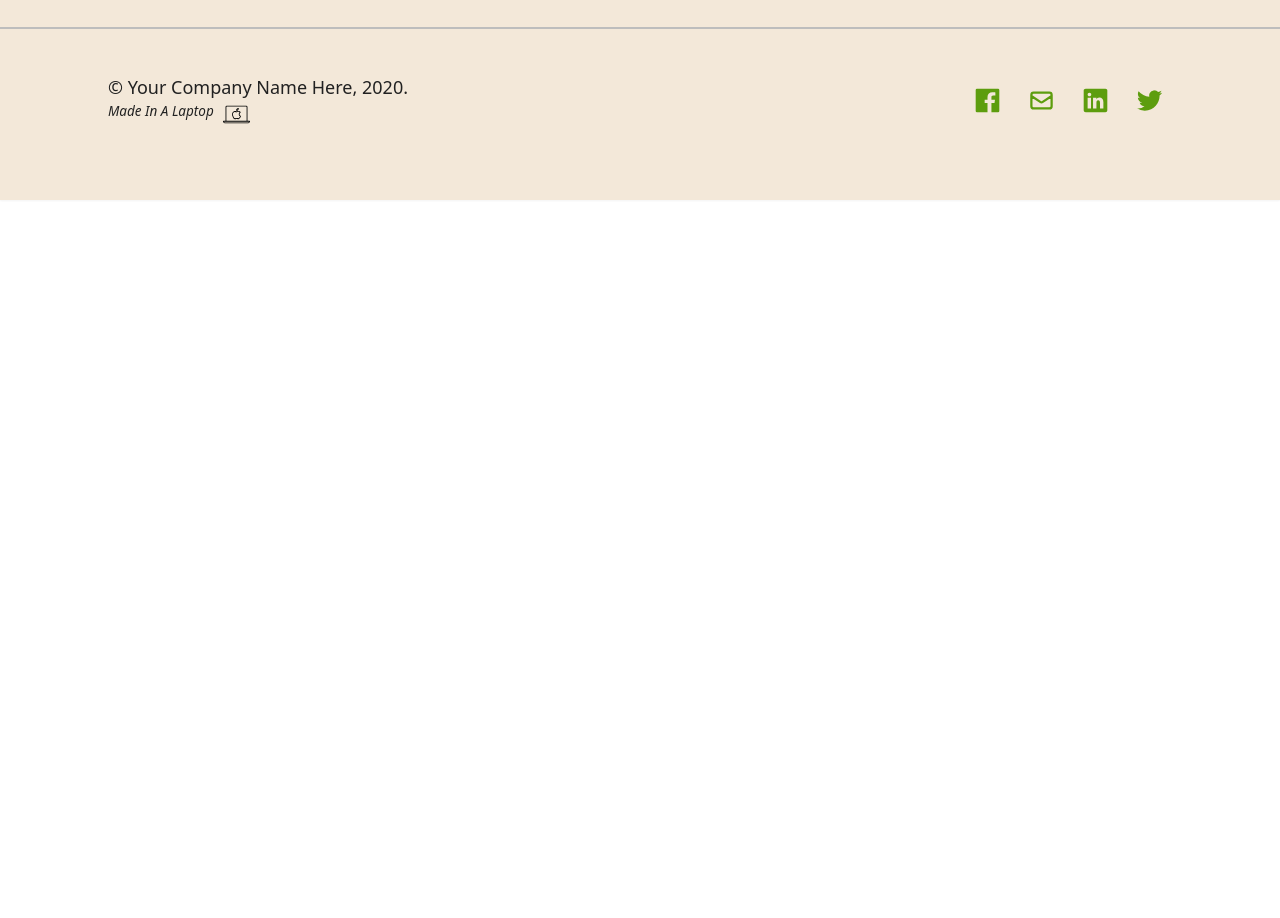
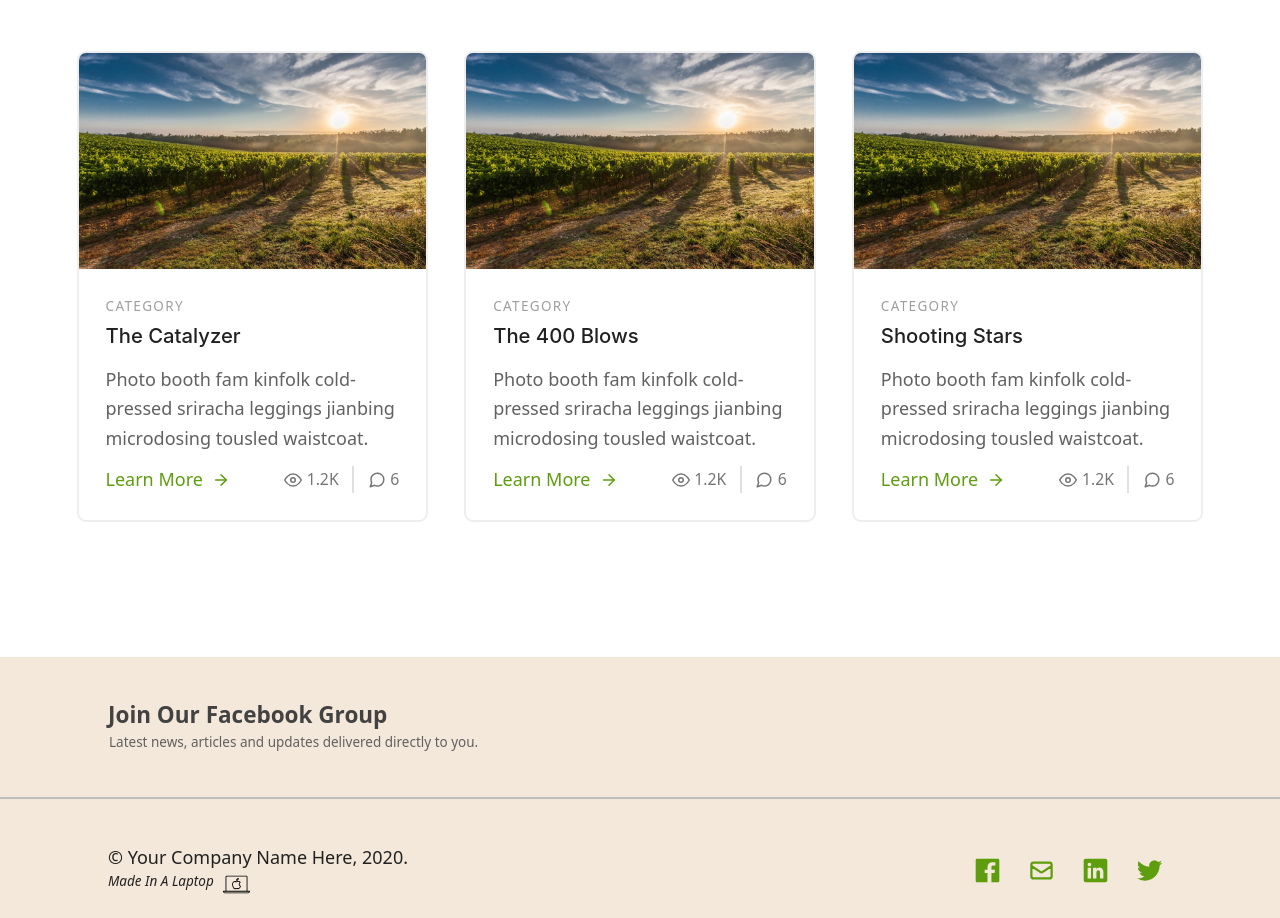
Before and after one commit to PlanFlowDev/Simplicity-Itself-Gatsby-Tailwind-Starter-Theme, a Gatsby site: page /our-blog in a window 1280 px wide. Before the commit this address had no page. Shown: the part 342-1260 px from the top of the page. Before the commit the page ends 800 px from the top, so only its background shows below. Built offline with nearby package versions, Linux system fonts and the light colour scheme; Gatsby itself is replaced by a stand-in of ours; what @tailwindcss/custom-forms, tailwindcss-aspect-ratio, tailwindcss-responsive-embed would draw is missing.

Commit message:
added a blog section

```diff
--- a/public/page-data/dev-404-page/page-data.json
+++ b/public/page-data/dev-404-page/page-data.json
@@ -1 +1 @@
-{"componentChunkName":"component---cache-dev-404-page-js","path":"/dev-404-page/","result":{"data":{"allSitePage":{"nodes":[{"path":"/404/"},{"path":"/contact/"},{"path":"/"},{"path":"/our-farm/"},{"path":"/our-products/"},{"path":"/our-story/"},{"path":"/our-team/"},{"path":"/page-2/"},{"path":"/404.html"}]}},"pageContext":{}}}
+{"componentChunkName":"component---cache-dev-404-page-js","path":"/dev-404-page/","result":{"data":{"allSitePage":{"nodes":[{"path":"/404/"},{"path":"/contact/"},{"path":"/"},{"path":"/our-blog/"},{"path":"/our-farm/"},{"path":"/our-products/"},{"path":"/our-story/"},{"path":"/our-team/"},{"path":"/page-2/"},{"path":"/404.html"}]}},"pageContext":{}}}
--- /dev/null
+++ b/public/page-data/our-blog/page-data.json
@@ -0,0 +1 @@
+{"componentChunkName":"component---src-pages-our-blog-js","path":"/our-blog/","result":{"pageContext":{}}}
--- a/src/components/Footer.js
+++ b/src/components/Footer.js
@@ -19,7 +19,7 @@
         <span className="mr-6 text-sm text-center sm:mr-0 sm:text-base">
           © {companyName}, {new Date().getFullYear()}.{' '}
         </span>
-        <span className="flex mt-4 text-xs italic sm:mt-0">
+        <span className="flex justify-center mt-4 text-xs italic sm:mt-0 sm:justify-start">
           Made In A Laptop
           <img
             className="w-6 ml-2"
--- /dev/null
+++ b/src/pages/our-blog.js
@@ -0,0 +1,230 @@
+import React from 'react';
+import { Link } from 'gatsby';
+import LandFarmImage from 'src/images/land-at-sunset.jpg';
+import Layout from 'src/components/Layout';
+import SEO from 'src/components/SEO';
+
+const OurBlogPage = () => (
+  <Layout>
+    <SEO title="Our Blog" />
+
+    <div className="text-gray-700 body-font">
+      <div className="container px-5 py-24 mx-auto">
+      <div className="flex flex-col w-full mb-12 text-center">
+              <h1 className="text-center font-slim text-brown">
+                Our Blog
+              </h1>
+              <p className="mx-auto text-base leading-relaxed lg:w-2/3">
+                Whatever cardigan tote bag tumblr hexagon brooklyn asymmetrical
+                gentrify.
+              </p>
+            </div>
+        <div className="flex flex-wrap -m-4">
+          <div className="p-4 md:w-1/3">
+            <div className="h-full overflow-hidden border-2 border-gray-200 rounded-lg">
+              <img
+                className="object-cover object-center w-full lg:h-48 md:h-36"
+                src={LandFarmImage}
+                alt="blog"
+              ></img>
+              <div className="p-6">
+                <h2 className="mb-1 text-xs font-medium tracking-widest text-gray-500 title-font">
+                  CATEGORY
+                </h2>
+                <h1 className="mb-3 text-lg font-medium text-gray-900 title-font">
+                  The Catalyzer
+                </h1>
+                <p className="mb-3 leading-relaxed">
+                  Photo booth fam kinfolk cold-pressed sriracha leggings
+                  jianbing microdosing tousled waistcoat.
+                </p>
+                <div className="flex flex-wrap items-center ">
+                  <Link className="inline-flex items-center text-primary md:mb-2 lg:mb-0">
+                    Learn More
+                    <svg
+                      className="w-4 h-4 ml-2"
+                      viewBox="0 0 24 24"
+                      stroke="currentColor"
+                      stroke-width="2"
+                      fill="none"
+                      stroke-linecap="round"
+                      stroke-linejoin="round"
+                    >
+                      <path d="M5 12h14"></path>
+                      <path d="M12 5l7 7-7 7"></path>
+                    </svg>
+                  </Link>
+                  <span className="inline-flex items-center py-1 pr-3 ml-auto mr-3 text-sm leading-none text-gray-600 border-r-2 border-gray-300 lg:ml-auto md:ml-0">
+                    <svg
+                      className="w-4 h-4 mr-1"
+                      stroke="currentColor"
+                      stroke-width="2"
+                      fill="none"
+                      stroke-linecap="round"
+                      stroke-linejoin="round"
+                      viewBox="0 0 24 24"
+                    >
+                      <path d="M1 12s4-8 11-8 11 8 11 8-4 8-11 8-11-8-11-8z"></path>
+                      <circle cx="12" cy="12" r="3"></circle>
+                    </svg>
+                    1.2K
+                  </span>
+                  <span className="inline-flex items-center text-sm leading-none text-gray-600">
+                    <svg
+                      className="w-4 h-4 mr-1"
+                      stroke="currentColor"
+                      stroke-width="2"
+                      fill="none"
+                      stroke-linecap="round"
+                      stroke-linejoin="round"
+                      viewBox="0 0 24 24"
+                    >
+                      <path d="M21 11.5a8.38 8.38 0 01-.9 3.8 8.5 8.5 0 01-7.6 4.7 8.38 8.38 0 01-3.8-.9L3 21l1.9-5.7a8.38 8.38 0 01-.9-3.8 8.5 8.5 0 014.7-7.6 8.38 8.38 0 013.8-.9h.5a8.48 8.48 0 018 8v.5z"></path>
+                    </svg>
+                    6
+                  </span>
+                </div>
+              </div>
+            </div>
+          </div>
+          <div className="p-4 md:w-1/3">
+            <div className="h-full overflow-hidden border-2 border-gray-200 rounded-lg">
+              <img
+                className="object-cover object-center w-full lg:h-48 md:h-36"
+                src={LandFarmImage}
+                alt="blog"
+              ></img>
+              <div className="p-6">
+                <h2 className="mb-1 text-xs font-medium tracking-widest text-gray-500 title-font">
+                  CATEGORY
+                </h2>
+                <h1 className="mb-3 text-lg font-medium text-gray-900 title-font">
+                  The 400 Blows
+                </h1>
+                <p className="mb-3 leading-relaxed">
+                  Photo booth fam kinfolk cold-pressed sriracha leggings
+                  jianbing microdosing tousled waistcoat.
+                </p>
+                <div className="flex flex-wrap items-center">
+                  <Link className="inline-flex items-center text-primary md:mb-2 lg:mb-0">
+                    Learn More
+                    <svg
+                      className="w-4 h-4 ml-2"
+                      viewBox="0 0 24 24"
+                      stroke="currentColor"
+                      stroke-width="2"
+                      fill="none"
+                      stroke-linecap="round"
+                      stroke-linejoin="round"
+                    >
+                      <path d="M5 12h14"></path>
+                      <path d="M12 5l7 7-7 7"></path>
+                    </svg>
+                  </Link>
+                  <span className="inline-flex items-center py-1 pr-3 ml-auto mr-3 text-sm leading-none text-gray-600 border-r-2 border-gray-300 lg:ml-auto md:ml-0">
+                    <svg
+                      className="w-4 h-4 mr-1"
+                      stroke="currentColor"
+                      stroke-width="2"
+                      fill="none"
+                      stroke-linecap="round"
+                      stroke-linejoin="round"
+                      viewBox="0 0 24 24"
+                    >
+                      <path d="M1 12s4-8 11-8 11 8 11 8-4 8-11 8-11-8-11-8z"></path>
+                      <circle cx="12" cy="12" r="3"></circle>
+                    </svg>
+                    1.2K
+                  </span>
+                  <span className="inline-flex items-center text-sm leading-none text-gray-600">
+                    <svg
+                      className="w-4 h-4 mr-1"
+                      stroke="currentColor"
+                      stroke-width="2"
+                      fill="none"
+                      stroke-linecap="round"
+                      stroke-linejoin="round"
+                      viewBox="0 0 24 24"
+                    >
+                      <path d="M21 11.5a8.38 8.38 0 01-.9 3.8 8.5 8.5 0 01-7.6 4.7 8.38 8.38 0 01-3.8-.9L3 21l1.9-5.7a8.38 8.38 0 01-.9-3.8 8.5 8.5 0 014.7-7.6 8.38 8.38 0 013.8-.9h.5a8.48 8.48 0 018 8v.5z"></path>
+                    </svg>
+                    6
+                  </span>
+                </div>
+              </div>
+            </div>
+          </div>
+          <div className="p-4 md:w-1/3">
+            <div className="h-full overflow-hidden border-2 border-gray-200 rounded-lg">
+              <img
+                className="object-cover object-center w-full lg:h-48 md:h-36"
+                src={LandFarmImage}
+                alt="blog"
+              ></img>
+              <div className="p-6">
+                <h2 className="mb-1 text-xs font-medium tracking-widest text-gray-500 title-font">
+                  CATEGORY
+                </h2>
+                <h1 className="mb-3 text-lg font-medium text-gray-900 title-font">
+                  Shooting Stars
+                </h1>
+                <p className="mb-3 leading-relaxed">
+                  Photo booth fam kinfolk cold-pressed sriracha leggings
+                  jianbing microdosing tousled waistcoat.
+                </p>
+                <div className="flex flex-wrap items-center ">
+                  <Link className="inline-flex items-center text-primary md:mb-2 lg:mb-0">
+                    Learn More
+                    <svg
+                      className="w-4 h-4 ml-2"
+                      viewBox="0 0 24 24"
+                      stroke="currentColor"
+                      stroke-width="2"
+                      fill="none"
+                      stroke-linecap="round"
+                      stroke-linejoin="round"
+                    >
+                      <path d="M5 12h14"></path>
+                      <path d="M12 5l7 7-7 7"></path>
+                    </svg>
+                  </Link>
+                  <span className="inline-flex items-center py-1 pr-3 ml-auto mr-3 text-sm leading-none text-gray-600 border-r-2 border-gray-300 lg:ml-auto md:ml-0">
+                    <svg
+                      className="w-4 h-4 mr-1"
+                      stroke="currentColor"
+                      stroke-width="2"
+                      fill="none"
+                      stroke-linecap="round"
+                      stroke-linejoin="round"
+                      viewBox="0 0 24 24"
+                    >
+                      <path d="M1 12s4-8 11-8 11 8 11 8-4 8-11 8-11-8-11-8z"></path>
+                      <circle cx="12" cy="12" r="3"></circle>
+                    </svg>
+                    1.2K
+                  </span>
+                  <span className="inline-flex items-center text-sm leading-none text-gray-600">
+                    <svg
+                      className="w-4 h-4 mr-1"
+                      stroke="currentColor"
+                      stroke-width="2"
+                      fill="none"
+                      stroke-linecap="round"
+                      stroke-linejoin="round"
+                      viewBox="0 0 24 24"
+                    >
+                      <path d="M21 11.5a8.38 8.38 0 01-.9 3.8 8.5 8.5 0 01-7.6 4.7 8.38 8.38 0 01-3.8-.9L3 21l1.9-5.7a8.38 8.38 0 01-.9-3.8 8.5 8.5 0 014.7-7.6 8.38 8.38 0 013.8-.9h.5a8.48 8.48 0 018 8v.5z"></path>
+                    </svg>
+                    6
+                  </span>
+                </div>
+              </div>
+            </div>
+          </div>
+        </div>
+      </div>
+    </div>
+  </Layout>
+);
+
+export default OurBlogPage;
```
Also changed, not shown: src/components/Header.js (+8 -0 lines), src/images/land-at-sunset.jpg (added).
